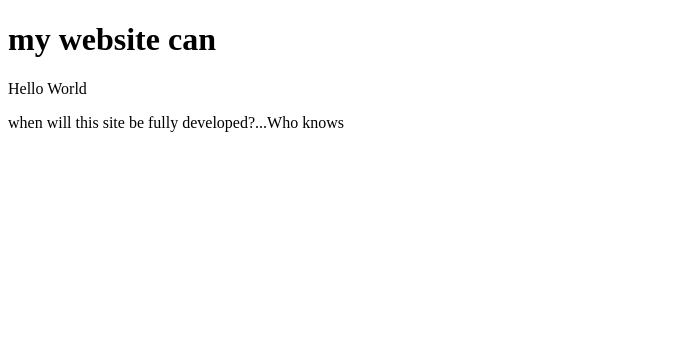
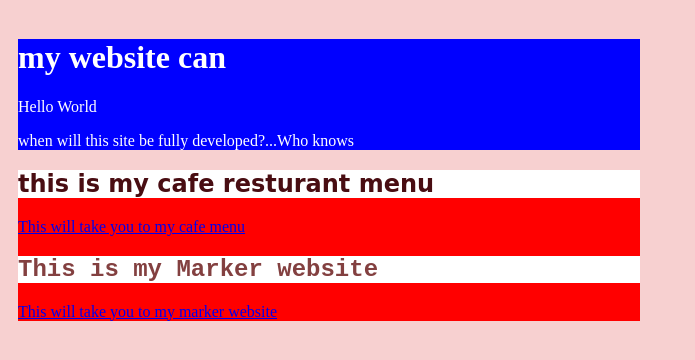
Before and after one commit to Isaiahcancode/Isaiahcancode.github.io, a plain HTML site: page index.html in a window 1280 px wide. Shown: the whole page, without its empty margins (0-695 px from the left). Drawn offline with Linux system fonts and the light colour scheme.

Commit message:
projects

```diff
--- /dev/null
+++ b/gallery.css
@@ -0,0 +1,43 @@
+* {
+    box-sizing: border-box;
+  }
+
+  body {
+    margin: 0;
+    font-family: sans-serif;
+    background: #f5f6f7;
+  }
+
+  .header {
+    text-align: center;
+    text-transform: uppercase;
+    padding: 32px;
+    background-color: #0a0a23;
+    color: #fff;
+    border-bottom: 4px solid #fdb347;
+  }
+
+  .gallery {
+    display: flex;
+    flex-direction: row;
+    flex-wrap: wrap;
+    justify-content: center;
+    align-items: center;
+    gap: 16px;
+    max-width: 1400px;
+    margin: 0 auto;
+    padding: 20px 10px;
+  }
+
+  .gallery img {
+    width: 100%;
+    max-width: 350px;
+    height: 300px;
+    object-fit: cover;
+    border-radius: 10px;
+  }
+
+  .gallery::after {
+    content: "";
+    width: 350px;
+  }
--- /dev/null
+++ b/index.css
@@ -0,0 +1,29 @@
+body{
+    background-color: rgb(247, 208, 208);
+    padding: 10px;
+    justify-content: space-between;
+}
+.Cafe-menu{
+    color: rgb(73, 13, 18);
+    font-family: cursive;
+    background-color: white;
+    max-width: 100%;
+#Cafe-menu{
+    size: 10px;
+}
+}
+.Markers{
+    color: rgb(131, 64, 64);
+    font-family:'Courier New', Courier, monospace;
+    background-color: white;
+    max-width: 100%;
+}
+#links{
+    background-color: red;
+    max-width: 50%;
+}
+#intro{
+    background-color: blue;
+    color: white;
+    max-width: 50%;
+}
--- a/index.html
+++ b/index.html
@@ -3,11 +3,22 @@
 <head>
     <meta charset="UTF-8">
     <meta name="viewport" content="width=device-width, initial-scale=1.0">
+    <link href="index.css" rel="stylesheet"></link>
     <title>Isaiah's cool site</title>
 </head>
 <body>
-    <h1>my website can</h1>
-    <p>Hello World</p>
-    <p>when will this site be fully developed?...Who knows</p>
+    <main id="intro">
+        <h1>my website can</h1>
+        <p>Hello World</p>
+        <p>when will this site be fully developed?...Who knows</p>
+
+    </main>
+    <section id="links">
+        <h1 class="Cafe-menu" >this is my cafe resturant menu </h1>
+        <a id="Cafe-menu" href="file:///C:/Users/ITayl715/Documents/GitHub/Isaiahcancode.github.io/cafe_menu.html" alt="cafe-link">This will take you to my cafe menu</a>
+        <div class="border"></div>
+        <h1 class="Markers" id="Markers">This is my Marker website</h1>
+        <a href="file:///C:/Users/ITayl715/Documents/GitHub/Isaiahcancode.github.io/markers.html">This will take you to my marker website</a>
+    </section>
 </body>
 </html>
```
Also changed, not shown: gallery.html (added, +25 -0 lines), cafe-menu.png (added).
